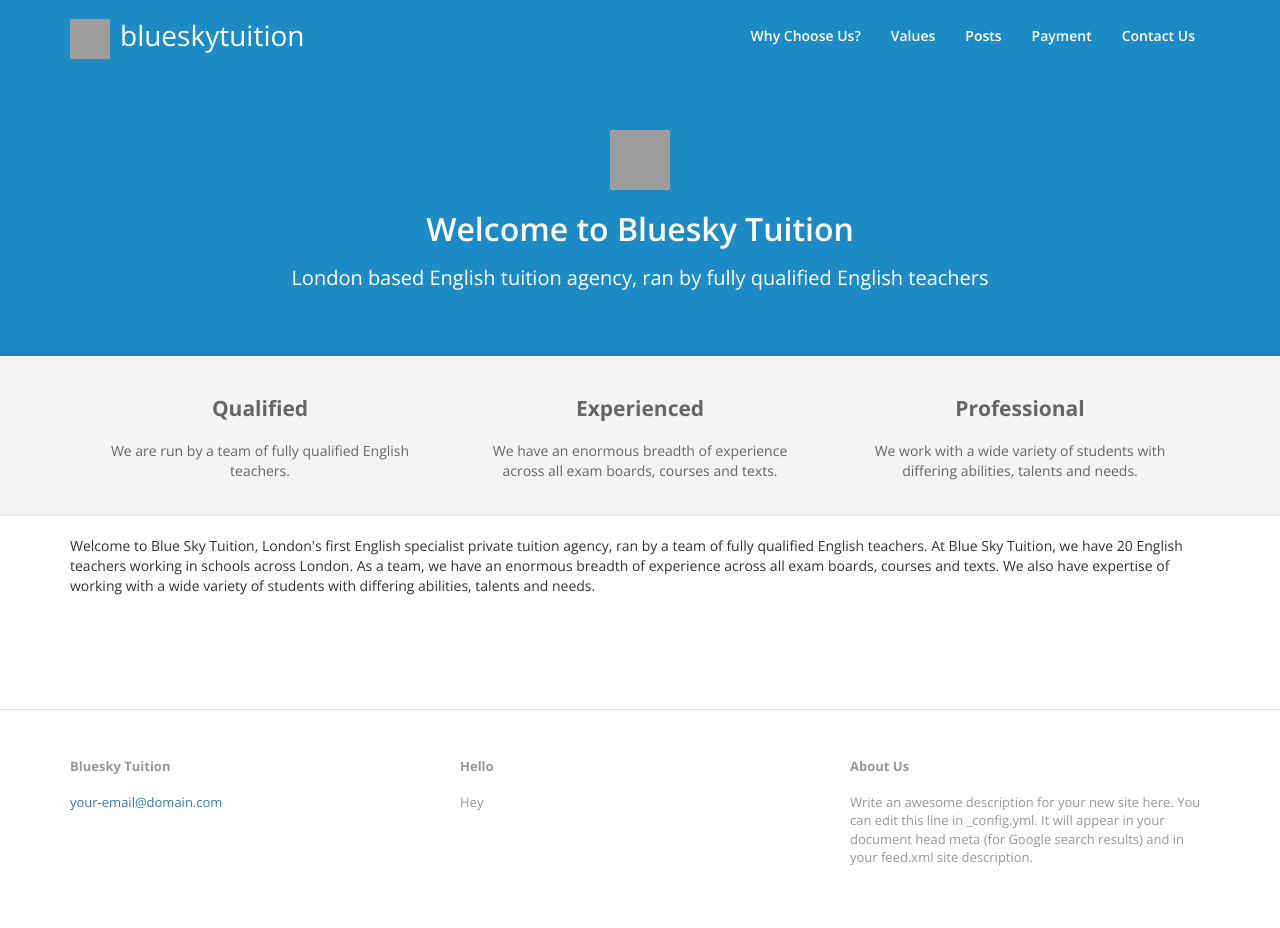
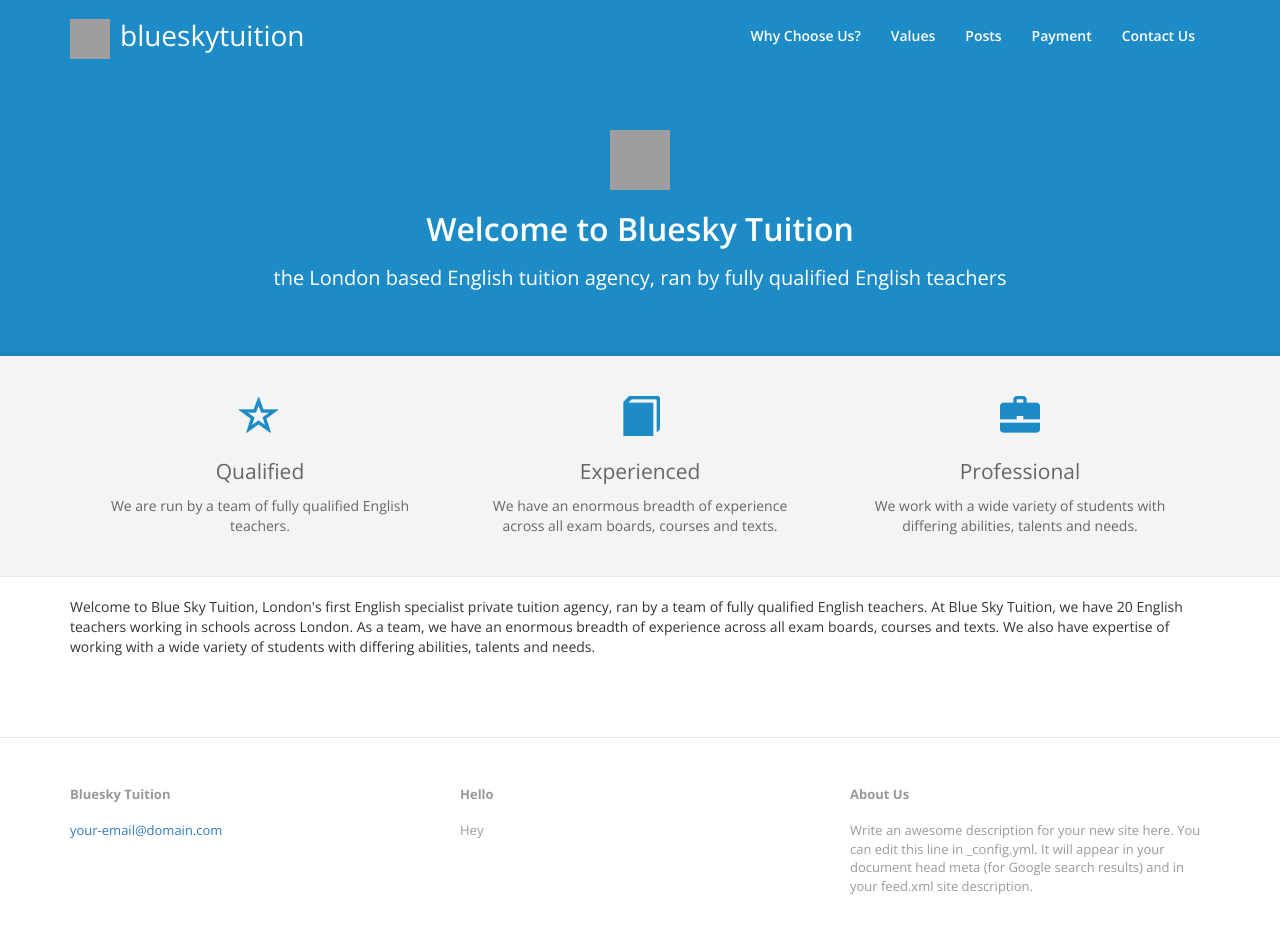
Before and after one commit to 01taylop/blue-sky-tuition, a Jekyll site: the page built from index.html, in a window 1280 px wide. Built offline with Jekyll 4.4.1, drawn with Linux system fonts in a browser that asks for light colours; before the commit the page ends 900 px from its top, so only the background shows below that; grey boxes are pictures that could not be loaded.

Commit message:
Style home page grid features

```diff
--- a/_includes/features/home.html
+++ b/_includes/features/home.html
@@ -5,21 +5,24 @@
       <br />
       Welcome to Bluesky Tuition
     </h1>
-    <p>London based English tuition agency, ran by fully qualified English teachers</p>
+    <p>the London based English tuition agency, ran by fully qualified English teachers</p>
   </div>
 </div>
 <div class="sub-feature">
   <div class="container">
     <div class="grid">
       <div class="grid-item">
+        <span class="glyphicon glyphicon-star-empty" aria-hidden="true"></span>
         <h2>Qualified</h2>
         <p>We are run by a team of fully qualified English teachers.</p>
       </div>
       <div class="grid-item">
+        <span class="glyphicon glyphicon-book" aria-hidden="true"></span>
         <h2>Experienced</h2>
         <p>We have an enormous breadth of experience across all exam boards, courses and texts.</p>
       </div>
       <div class="grid-item">
+        <span class="glyphicon glyphicon-briefcase" aria-hidden="true"></span>
         <h2>Professional</h2>
         <p>We work with a wide variety of students with differing abilities, talents and needs.</p>
       </div>
--- a/_includes/header.html
+++ b/_includes/header.html
@@ -8,7 +8,7 @@
           <span class="icon-bar"></span>
           <span class="icon-bar"></span>
         </button>
-        <a class="navbar-brand" href="{{ site.baseurl }}/"><img src={{ "/assets/logo.png" | prepend: site.baseurl }}/><span class="bluesky">bluesky</span>tuition</a>
+        <a class="navbar-brand" href="{{ site.baseurl }}/"><img src={{ "/assets/logo.png" | prepend: site.baseurl }}/>blueskytuition</a>
       </div>
 
       <div class="collapse navbar-collapse" id="bs-example-navbar-collapse-1">
--- a/_sass/partials/_features.scss
+++ b/_sass/partials/_features.scss
@@ -38,12 +38,31 @@
     display: table;
     width: 100%;
     .grid-item {
-      display: table-cell;
-      width: 33%;
-      padding: 20px;
+      display: block;
+      width: 100%;
+      max-width: 300px;
+      margin: 0 auto;
+      padding: 40px 20px;
       text-align: center;
+      .glyphicon {
+        font-size: 40px;
+        line-height: 40px;
+        margin: 0 0 20px 0;
+        color: $header-bg;
+      }
       h2,p {
         color: #666;
+      }
+      h2 {
+        font-weight: 400;
+        margin: 0 0 10px;
+      }
+      p {
+        margin: 0;
+      }
+      @media (min-width: $screen-sm-min) {
+        display: table-cell;
+        width: 33%;
       }
     }
   }
--- a/_sass/partials/_header.scss
+++ b/_sass/partials/_header.scss
@@ -22,9 +22,6 @@ $menu-button-width: 30px;
         width: 40px;
         height: 40px;
         margin-right: 10px;
-      }
-      .bluesky {
-        // color: $brand-color;
       }
     }
     .navbar-nav {
```
